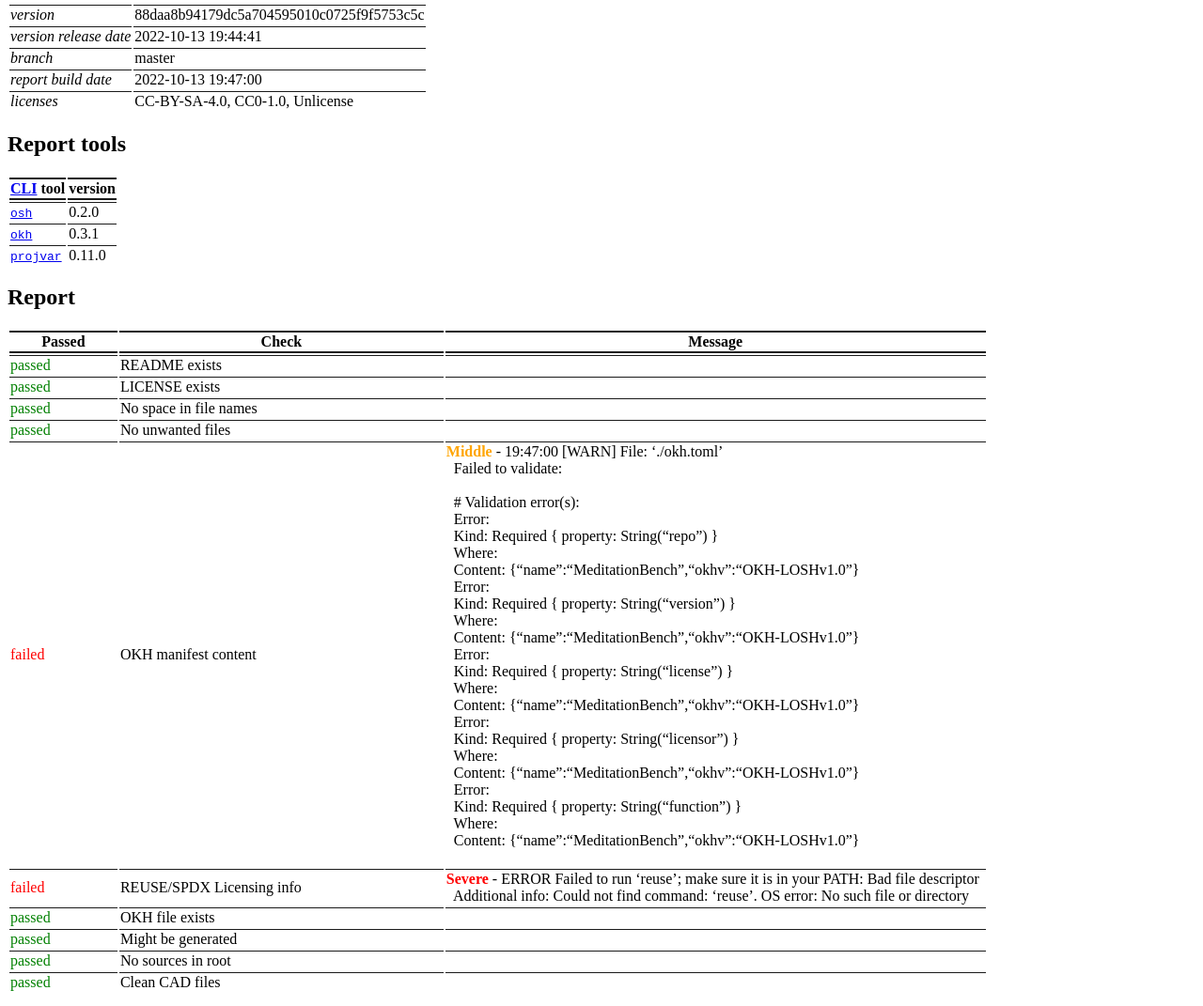
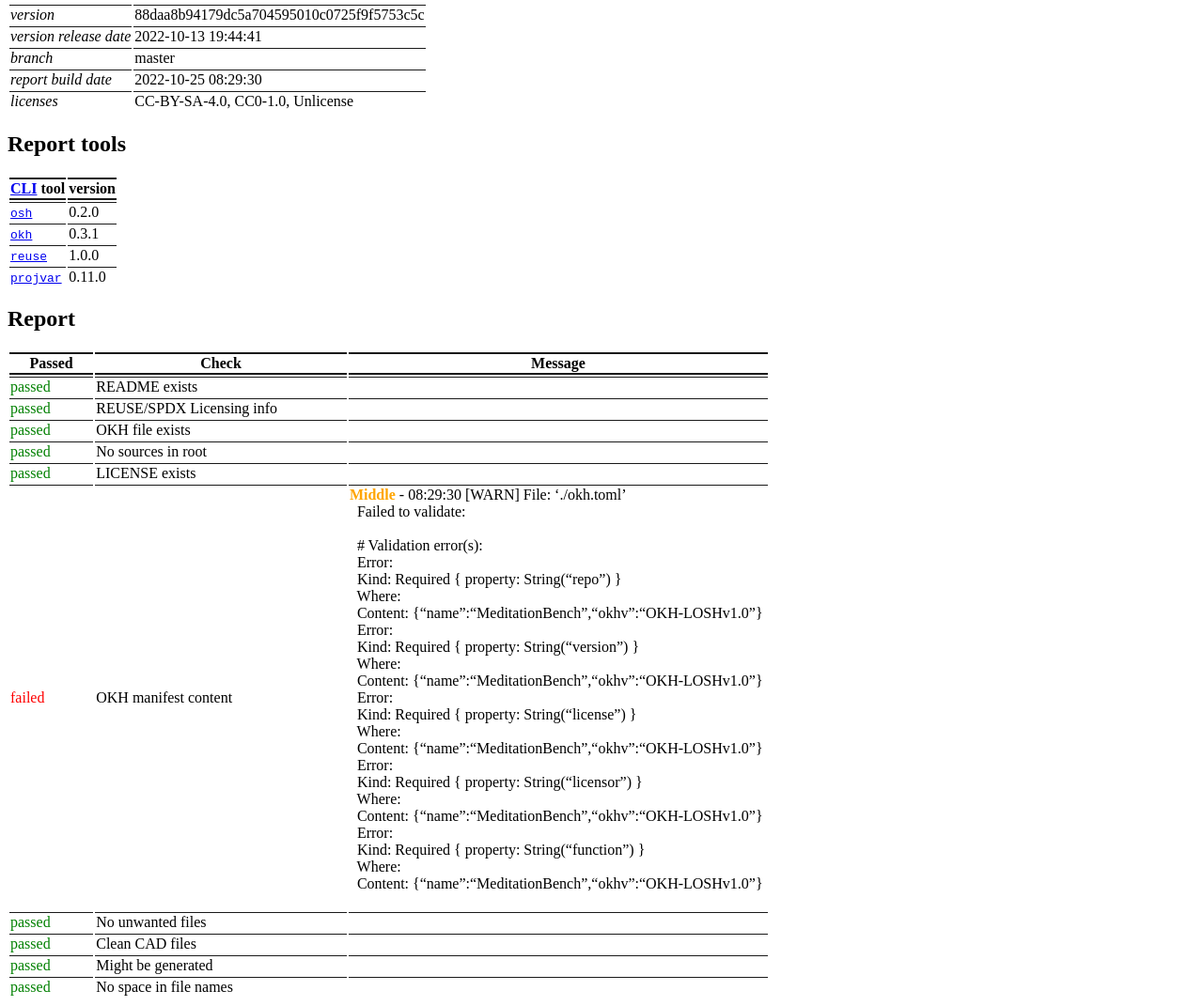
Before and after one commit to hoijui/MeditationBench, a plain HTML site: page osh-report.html in a window 1280 px wide. Shown: the part 162-1233 px from the top of the page at 94% size. Drawn offline with Linux system fonts and the light colour scheme.

Commit message:
deploy: 88daa8b94179dc5a704595010c0725f9f5753c5c

```diff
--- a/osh-report.html
+++ b/osh-report.html
@@ -45,7 +45,7 @@ max-width: 360em;
 </tr>
 <tr class="even">
 <td><em>report build date</em></td>
-<td>2022-10-13 19:47:00</td>
+<td>2022-10-25 08:29:30</td>
 </tr>
 <tr class="odd">
 <td><em>licenses</em></td>
@@ -71,6 +71,10 @@ max-width: 360em;
 <td>0.3.1</td>
 </tr>
 <tr class="odd">
+<td><a href="https://github.com/fsfe/reuse-tool/"><code>reuse</code></a></td>
+<td>1.0.0</td>
+</tr>
+<tr class="even">
 <td><a href="https://github.com/hoijui/projvar/"><code>projvar</code></a></td>
 <td>0.11.0</td>
 </tr>
@@ -98,28 +102,8 @@ max-width: 360em;
 </tr>
 <tr class="even">
 <td><font color="green">passed</font></td>
-<td>LICENSE exists</td>
+<td>REUSE/SPDX Licensing info</td>
 <td></td>
-</tr>
-<tr class="odd">
-<td><font color="green">passed</font></td>
-<td>No space in file names</td>
-<td></td>
-</tr>
-<tr class="even">
-<td><font color="green">passed</font></td>
-<td>No unwanted files</td>
-<td></td>
-</tr>
-<tr class="odd">
-<td><font color="red">failed</font></td>
-<td>OKH manifest content</td>
-<td><font color="orange"><strong>Middle</strong></font> - 19:47:00 [WARN] File: ‘./okh.toml’ <br>  Failed to validate: <br>  <br>  # Validation error(s): <br>  Error: <br>  Kind: Required { property: String(“repo”) } <br>  Where: <br>  Content: {“name”:“MeditationBench”,“okhv”:“OKH-LOSHv1.0”} <br>  Error: <br>  Kind: Required { property: String(“version”) } <br>  Where: <br>  Content: {“name”:“MeditationBench”,“okhv”:“OKH-LOSHv1.0”} <br>  Error: <br>  Kind: Required { property: String(“license”) } <br>  Where: <br>  Content: {“name”:“MeditationBench”,“okhv”:“OKH-LOSHv1.0”} <br>  Error: <br>  Kind: Required { property: String(“licensor”) } <br>  Where: <br>  Content: {“name”:“MeditationBench”,“okhv”:“OKH-LOSHv1.0”} <br>  Error: <br>  Kind: Required { property: String(“function”) } <br>  Where: <br>  Content: {“name”:“MeditationBench”,“okhv”:“OKH-LOSHv1.0”} <br> </td>
-</tr>
-<tr class="even">
-<td><font color="red">failed</font></td>
-<td>REUSE/SPDX Licensing info</td>
-<td><font color="red"><strong>Severe</strong></font> - ERROR Failed to run ‘reuse’; make sure it is in your PATH: Bad file descriptor <br>  Additional info: Could not find command: ‘reuse’. OS error: No such file or directory</td>
 </tr>
 <tr class="odd">
 <td><font color="green">passed</font></td>
@@ -128,12 +112,22 @@ max-width: 360em;
 </tr>
 <tr class="even">
 <td><font color="green">passed</font></td>
-<td>Might be generated</td>
+<td>No sources in root</td>
 <td></td>
 </tr>
 <tr class="odd">
 <td><font color="green">passed</font></td>
-<td>No sources in root</td>
+<td>LICENSE exists</td>
+<td></td>
+</tr>
+<tr class="even">
+<td><font color="red">failed</font></td>
+<td>OKH manifest content</td>
+<td><font color="orange"><strong>Middle</strong></font> - 08:29:30 [WARN] File: ‘./okh.toml’ <br>  Failed to validate: <br>  <br>  # Validation error(s): <br>  Error: <br>  Kind: Required { property: String(“repo”) } <br>  Where: <br>  Content: {“name”:“MeditationBench”,“okhv”:“OKH-LOSHv1.0”} <br>  Error: <br>  Kind: Required { property: String(“version”) } <br>  Where: <br>  Content: {“name”:“MeditationBench”,“okhv”:“OKH-LOSHv1.0”} <br>  Error: <br>  Kind: Required { property: String(“license”) } <br>  Where: <br>  Content: {“name”:“MeditationBench”,“okhv”:“OKH-LOSHv1.0”} <br>  Error: <br>  Kind: Required { property: String(“licensor”) } <br>  Where: <br>  Content: {“name”:“MeditationBench”,“okhv”:“OKH-LOSHv1.0”} <br>  Error: <br>  Kind: Required { property: String(“function”) } <br>  Where: <br>  Content: {“name”:“MeditationBench”,“okhv”:“OKH-LOSHv1.0”} <br> </td>
+</tr>
+<tr class="odd">
+<td><font color="green">passed</font></td>
+<td>No unwanted files</td>
 <td></td>
 </tr>
 <tr class="even">
@@ -141,6 +135,16 @@ max-width: 360em;
 <td>Clean CAD files</td>
 <td></td>
 </tr>
+<tr class="odd">
+<td><font color="green">passed</font></td>
+<td>Might be generated</td>
+<td></td>
+</tr>
+<tr class="even">
+<td><font color="green">passed</font></td>
+<td>No space in file names</td>
+<td></td>
+</tr>
 </tbody>
 </table>
 </body>
```
Also changed, not shown: 2 other files.
